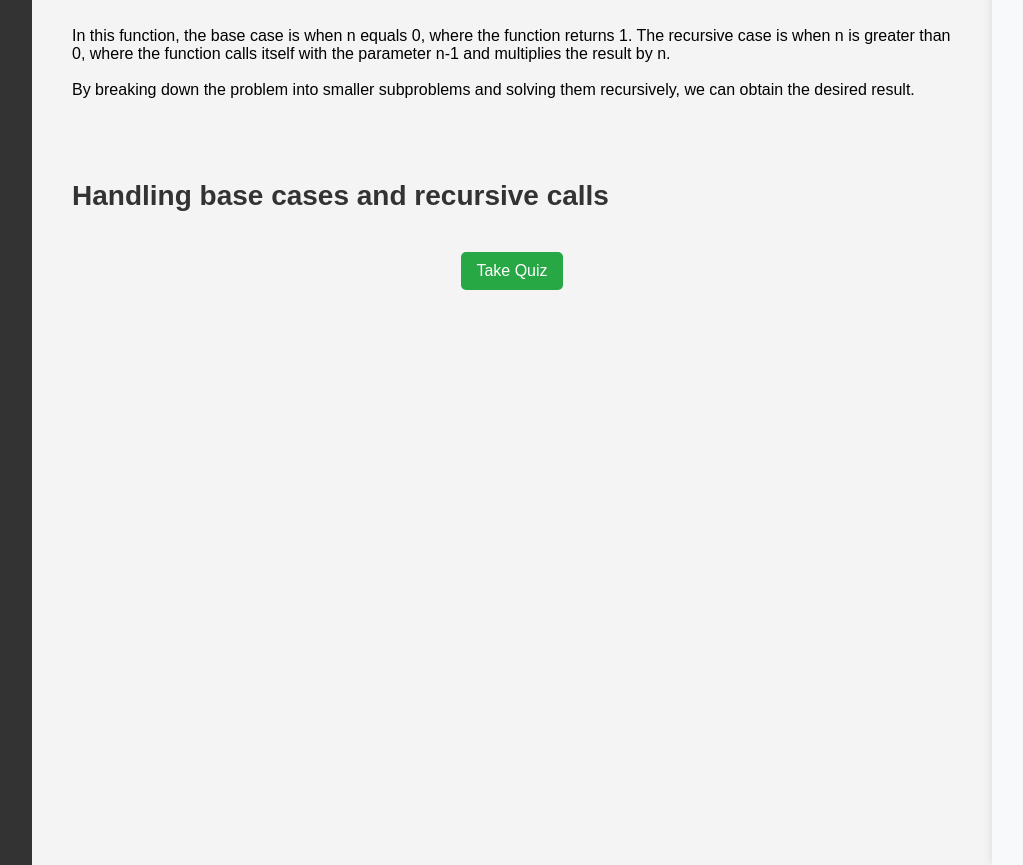
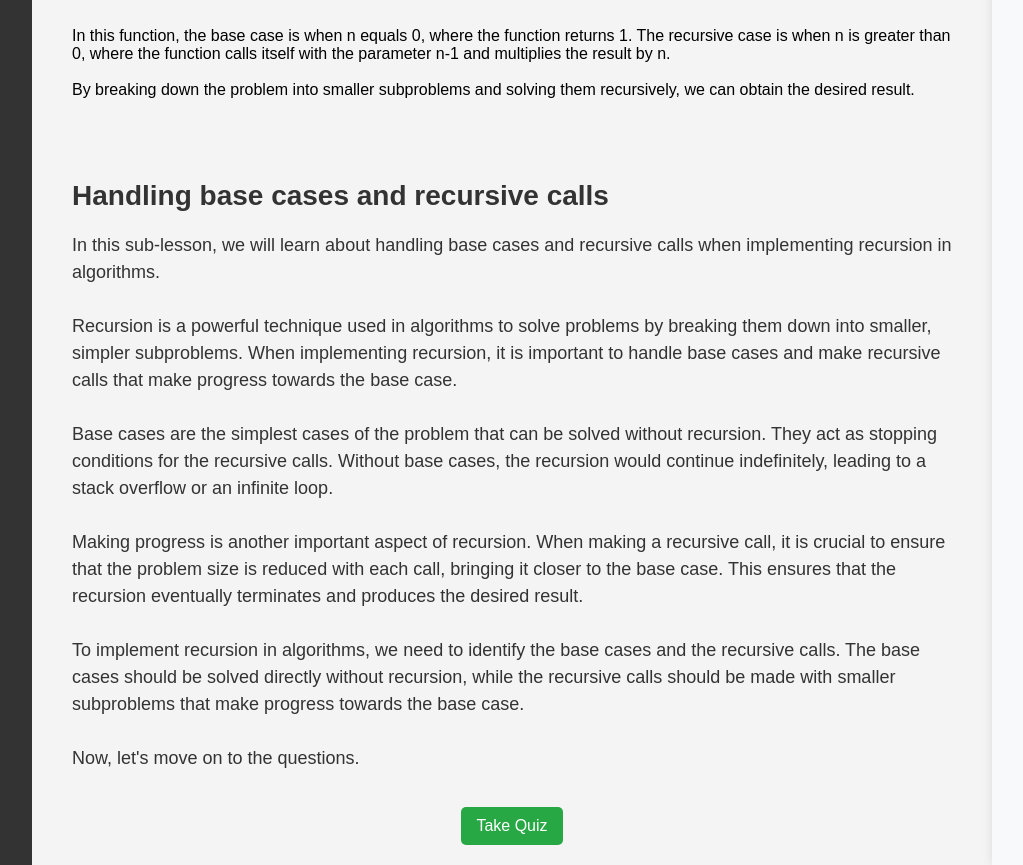
Before and after one commit to sally-20/InteractiveIntelligenceStudyAid, a Python web app: template templates/lessons/algbeglsn16.html in a window 1280 px wide. Shown: the part 855-1720 px from the top of the page, without its empty margins (160-1183 px from the left). Run offline with Jinja, Linux system fonts and the light colour scheme; the template is opened without the code that fills it, so the values that code supplies are empty.

Commit message:
Update algbeglsn16.html

```diff
--- a/templates/lessons/algbeglsn16.html
+++ b/templates/lessons/algbeglsn16.html
@@ -411,7 +411,17 @@
             <div id="sublesson2">
                 <h2>Handling base cases and recursive calls</h2>
                 <p>
-
+                   In this sub-lesson, we will learn about handling base cases and recursive calls when implementing recursion in algorithms.<br>
+                   <br>
+                   Recursion is a powerful technique used in algorithms to solve problems by breaking them down into smaller, simpler subproblems. When implementing recursion, it is important to handle base cases and make recursive calls that make progress towards the base case.<br>
+                   <br>
+                   Base cases are the simplest cases of the problem that can be solved without recursion. They act as stopping conditions for the recursive calls. Without base cases, the recursion would continue indefinitely, leading to a stack overflow or an infinite loop.<br>
+                   <br>
+                   Making progress is another important aspect of recursion. When making a recursive call, it is crucial to ensure that the problem size is reduced with each call, bringing it closer to the base case. This ensures that the recursion eventually terminates and produces the desired result.<br>
+                   <br>
+                   To implement recursion in algorithms, we need to identify the base cases and the recursive calls. The base cases should be solved directly without recursion, while the recursive calls should be made with smaller subproblems that make progress towards the base case.<br>
+                   <br>
+                   Now, let's move on to the questions.
                 </p>
             </div>
             <center><button id="startQuizBtn" onclick="openQuizModal()">Take Quiz</button></center>
```
